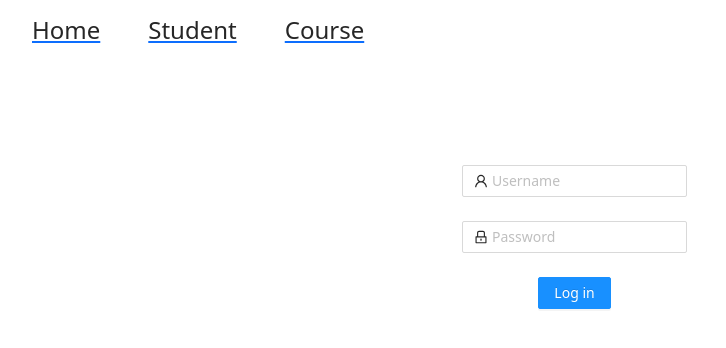
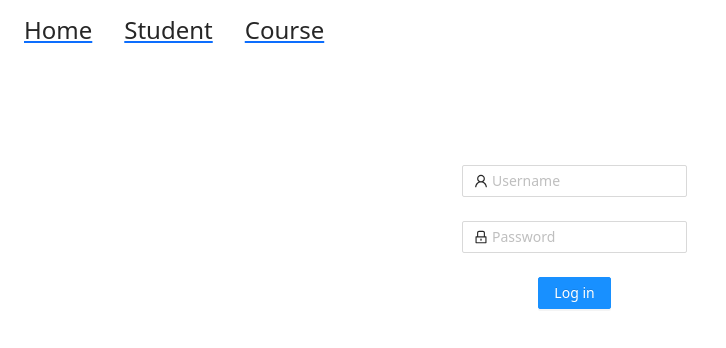
Before and after one commit to nmduc99/Demo_crud_simple_front, a React (Create React App) app: page / in a window 1280 px wide. Shown: the top 348 px of the page, without its empty margins (0-726 px from the left). Built offline with nearby package versions, Linux system fonts and the light colour scheme.

Commit message:
update6.4.2021

```diff
--- a/src/App.css
+++ b/src/App.css
@@ -33,7 +33,7 @@
 }
 .nav li {
   margin-left: 1rem;
-  padding: 1rem 1rem;
+  padding: 1rem 0.5rem;
   margin-bottom: 3rem;
 }
 .ant-form{
```
